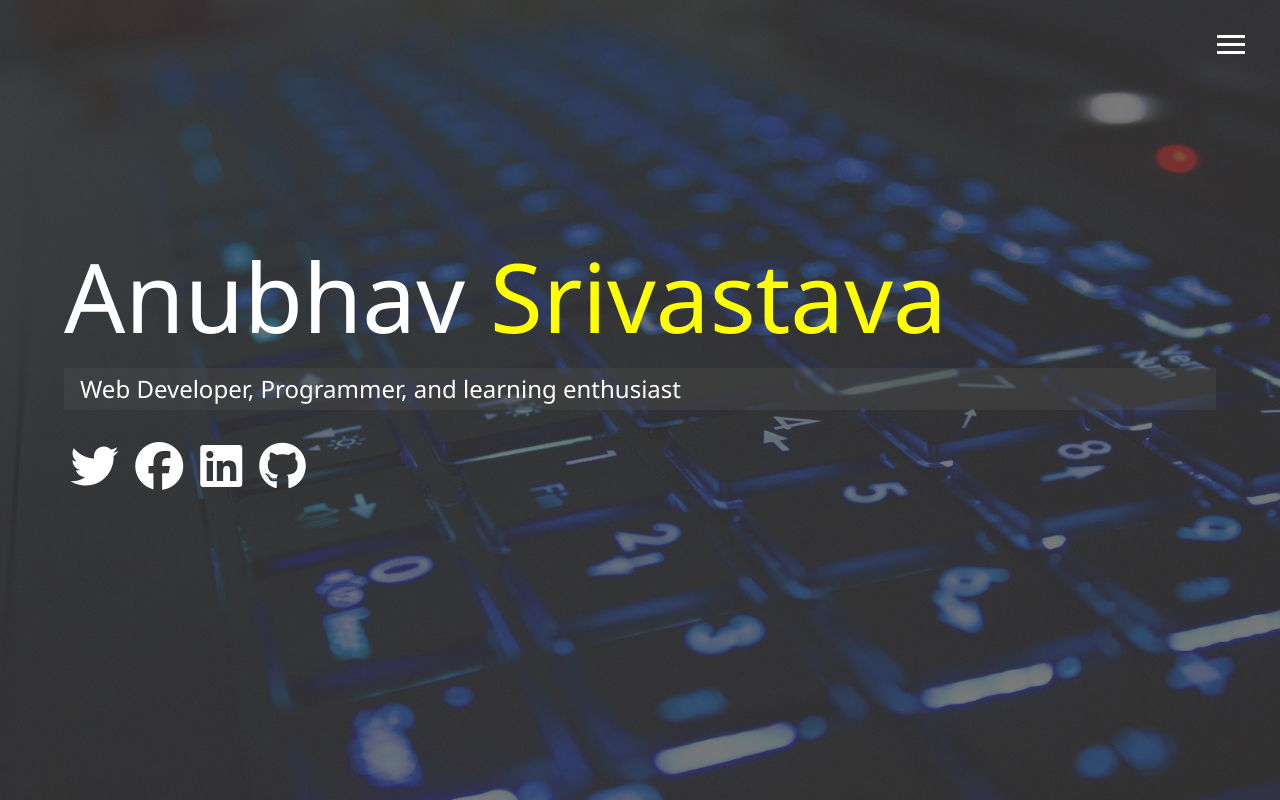
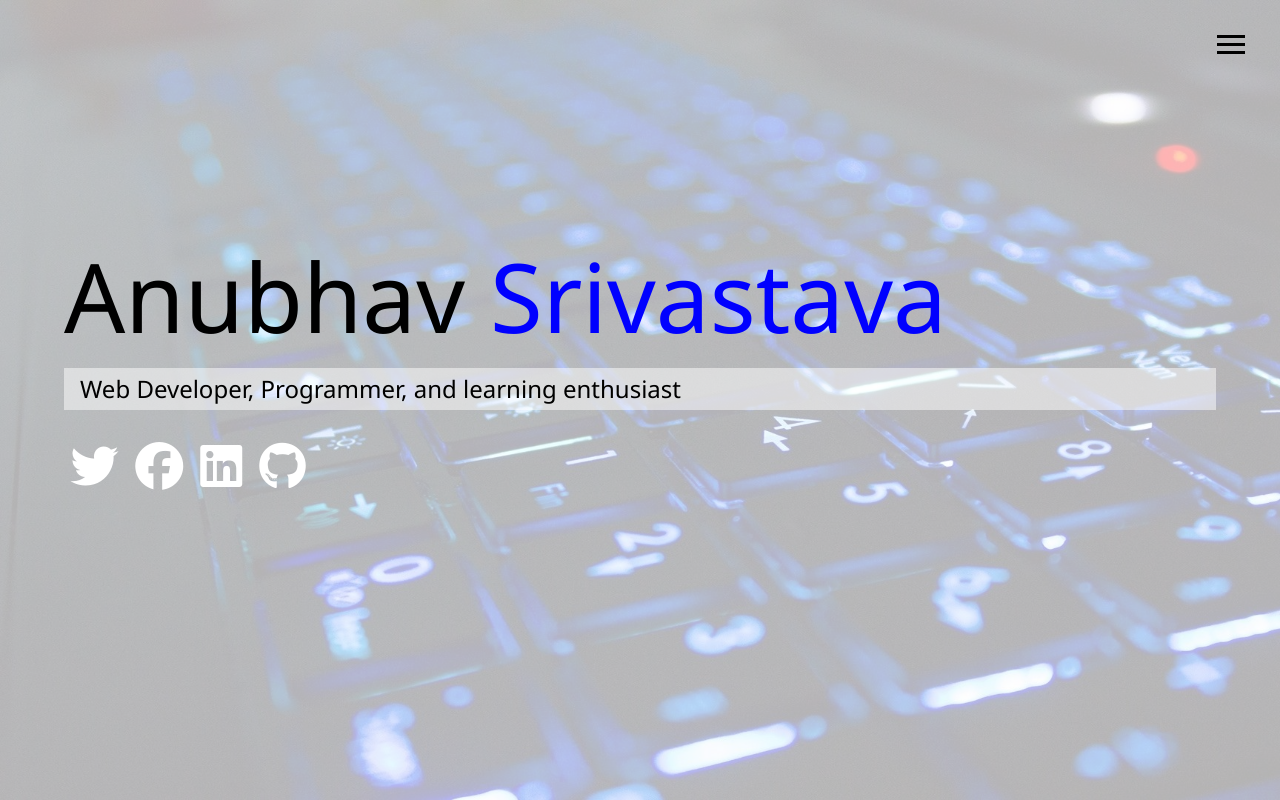
Before and after one commit to anubhavcu/portfolio, a website: page dist/index.html in a window 1280 px wide. Drawn offline with Linux system fonts and the light colour scheme.

Commit message:
changed primary color of the background

```diff
--- a/package.json
+++ b/package.json
@@ -3,13 +3,16 @@
     "version": "1.0.0",
     "description": "",
     "main": "index.js",
+    "homepage": "https://anubhavcu.github.io/portfolio ",
     "scripts": {
-        "sass": "node-sass -w scss/ -o dist/css/ --recursive"
+        "sass": "node-sass -w scss/ -o dist/css/ --recursive",
+        "deploy": "gh-pages -d dist"
     },
     "keywords": [],
     "author": "Anubhav Srivastava",
     "license": "MIT",
     "dependencies": {
+        "gh-pages": "^2.0.1",
         "node-sass": "^4.12.0"
     }
 }
--- a/scss/_config.scss
+++ b/scss/_config.scss
@@ -1,5 +1,5 @@
-$primary-color:#444;
-$secondary-color:yellow;
+$primary-color:#fff;
+$secondary-color:blue;
 $show-home-image: true;
 $home-image: url(../img/background1.jpg);
 $background-opacity :0.7;
```
Also changed, not shown: dist/css/main.css, 1 other file.
